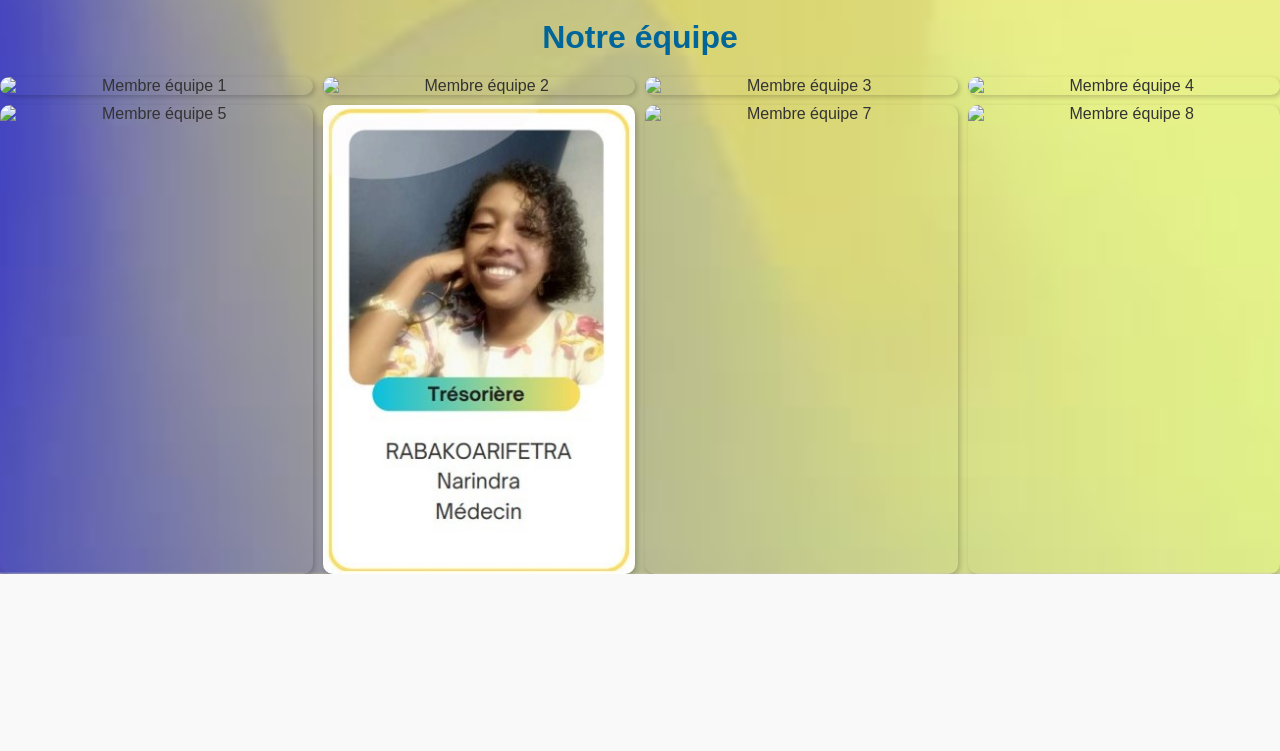
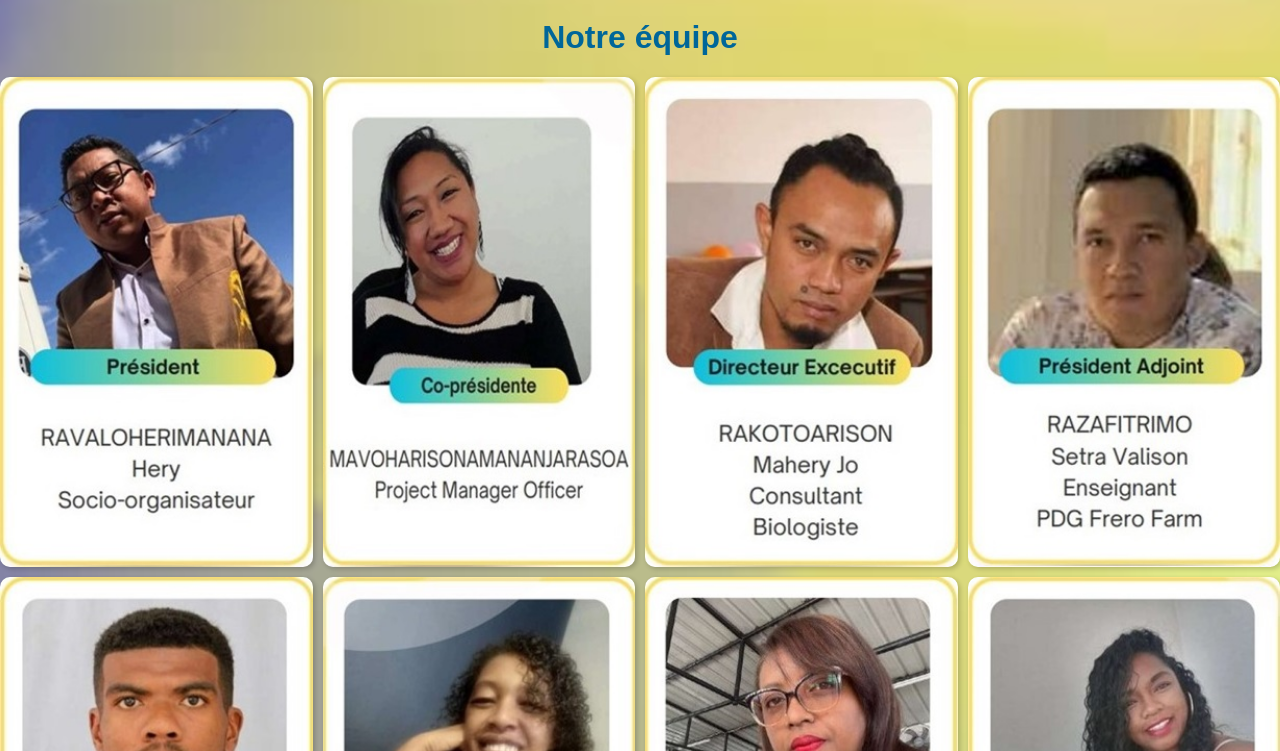
Before and after one commit to mazavaseed/mazavaseed.github.io, a plain HTML site: page presentation.html in a window 1280 px wide. Shown: the part 929-1680 px from the top of the page. Before the commit the page ends 1503 px from the top, so only its background shows below. Drawn offline with Linux system fonts and the light colour scheme.

Commit message:
Update presentation.html

```diff
--- a/presentation.html
+++ b/presentation.html
@@ -183,14 +183,14 @@ h1, h2 {
     <h1>Notre équipe</h1>
 
 <div class="team-container">
-    <img src="prez.jpg" alt="Membre équipe 1">
-    <img src="coprez.jpg" alt="Membre équipe 2">
-    <img src="de.jpg" alt="Membre équipe 3">
-    <img src="pa.jpg" alt="Membre équipe 4">
-    <img src="sec.jpg" alt="Membre équipe 5">
-    <img src="trez.jpg" alt="Membre équipe 6">
-    <img src="cons.jpg" alt="Membre équipe 7">
-    <img src="cons2.jpg" alt="Membre équipe 8">
+    <img src="prez1.jpg" alt="Membre équipe 1">
+    <img src="coprez1.jpg" alt="Membre équipe 2">
+    <img src="de1.jpg" alt="Membre équipe 3">
+    <img src="pa1.jpg" alt="Membre équipe 4">
+    <img src="sec1.jpg" alt="Membre équipe 5">
+    <img src="trez1.jpg" alt="Membre équipe 6">
+    <img src="cons1.jpg" alt="Membre équipe 7">
+    <img src="cons21.jpg" alt="Membre équipe 8">
 </div>
 </body>
 </html>
```
